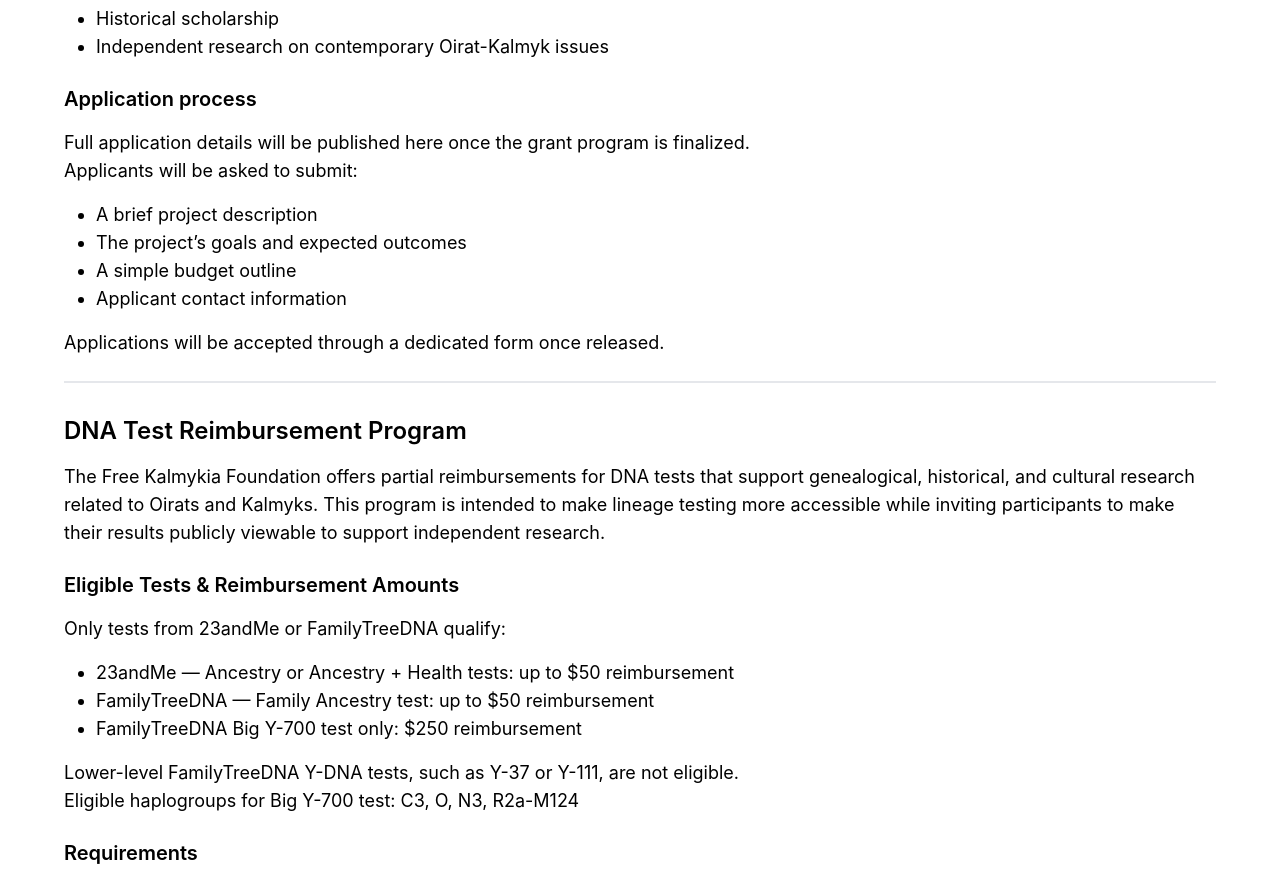
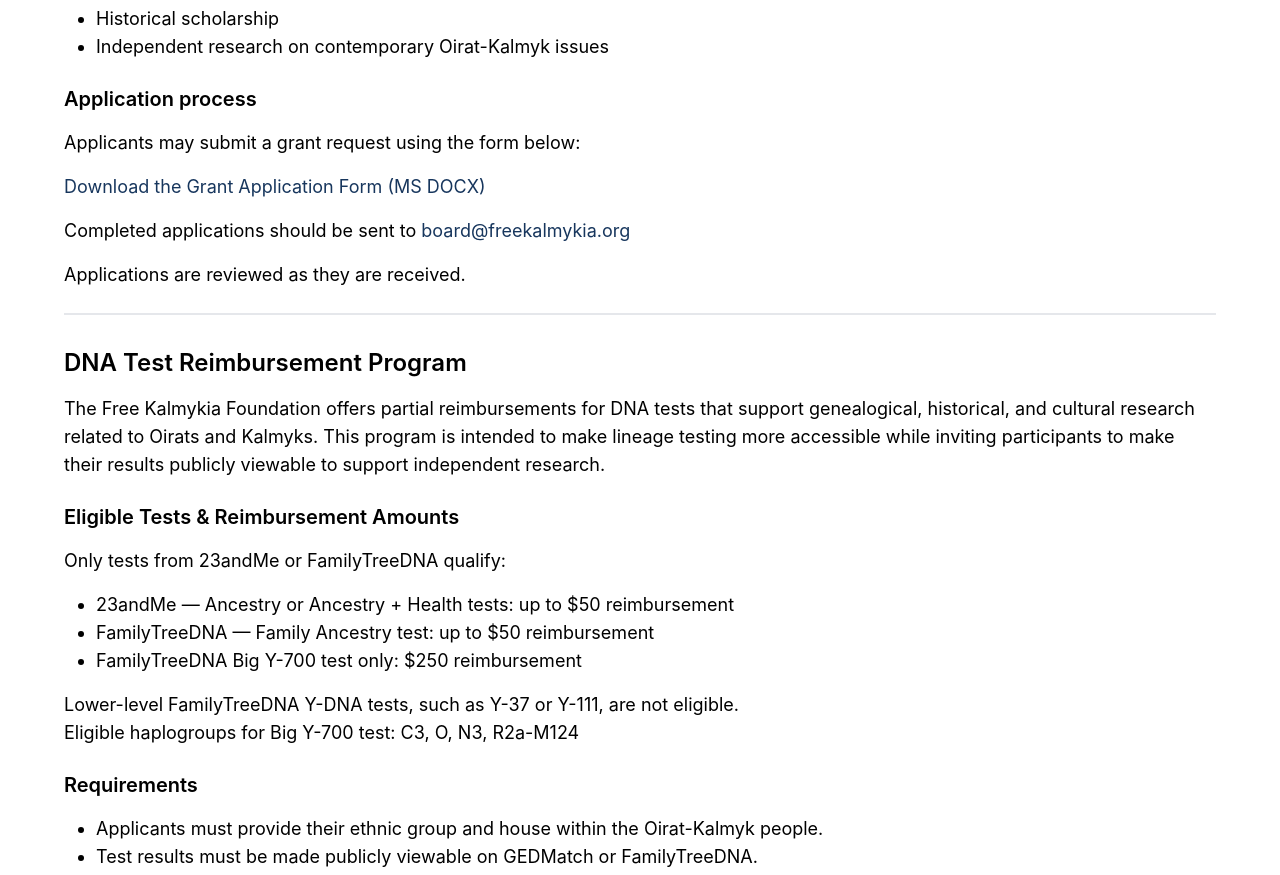
Before and after one commit to freekalmykia/freekalmykia.org, a Next.js app: page /grants in a window 1280 px wide. Shown: the part 921-1796 px from the top of the page. Built offline with nearby package versions, Linux system fonts and the light colour scheme; a web font is replaced by a local one.

Commit message:
add grant application form

```diff
--- a/pages/grants/index.jsx
+++ b/pages/grants/index.jsx
@@ -42,27 +42,26 @@ export default function Grants({ layoutProps }) {
               Application process
             </h3>
             <p className="lg:text-lg">
-              Full application details will be published here once the grant program is finalized.
+              Applicants may submit a grant request using the form below:
             </p>
-            <p className="lg:text-lg mb-4">
-              Applicants will be asked to submit:
+            <p className="lg:text-lg my-4">
+              <Link href="https://s3fkf-public.s3.us-east-2.amazonaws.com/docs/FKF_Grant_Application.docx">
+                <a
+                  className="text-[#17365d] no-underline hover:underline"
+                >
+                  Download the Grant Application Form (MS DOCX)
+                </a>
+              </Link>
             </p>
-            <ul className="list-disc ml-8 lg:text-lg mb-4">
-              <li>
-                A brief project description
-              </li>
-              <li>
-                The project’s goals and expected outcomes
-              </li>
-              <li>
-                A simple budget outline
-              </li>
-              <li>
-                Applicant contact information
-              </li>
-            </ul>
             <p className="lg:text-lg">
-              Applications will be accepted through a dedicated form once released.
+              Completed applications should be sent to <Link href="mailto:board@freekalmykia.org">
+                <a className="text-[#17365d] no-underline hover:underline">
+                  board@freekalmykia.org
+                </a>
+              </Link>
+            </p>
+            <p className="lg:text-lg mt-4">
+              Applications are reviewed as they are received.
             </p>
             <p className="mt-6 border-b-2"></p>
             <h3 className="text-2xl font-semibold mb-4 mt-8">
```
